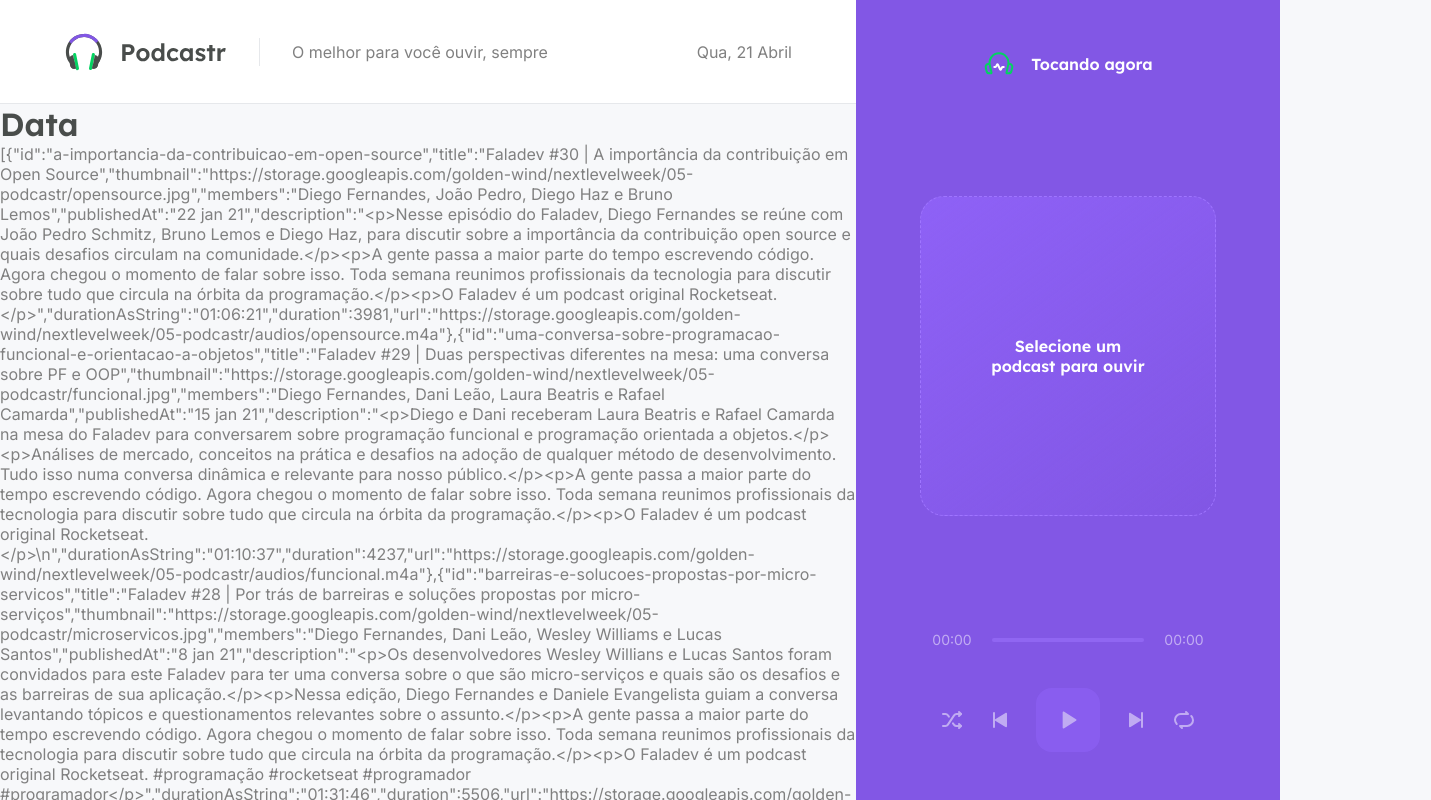
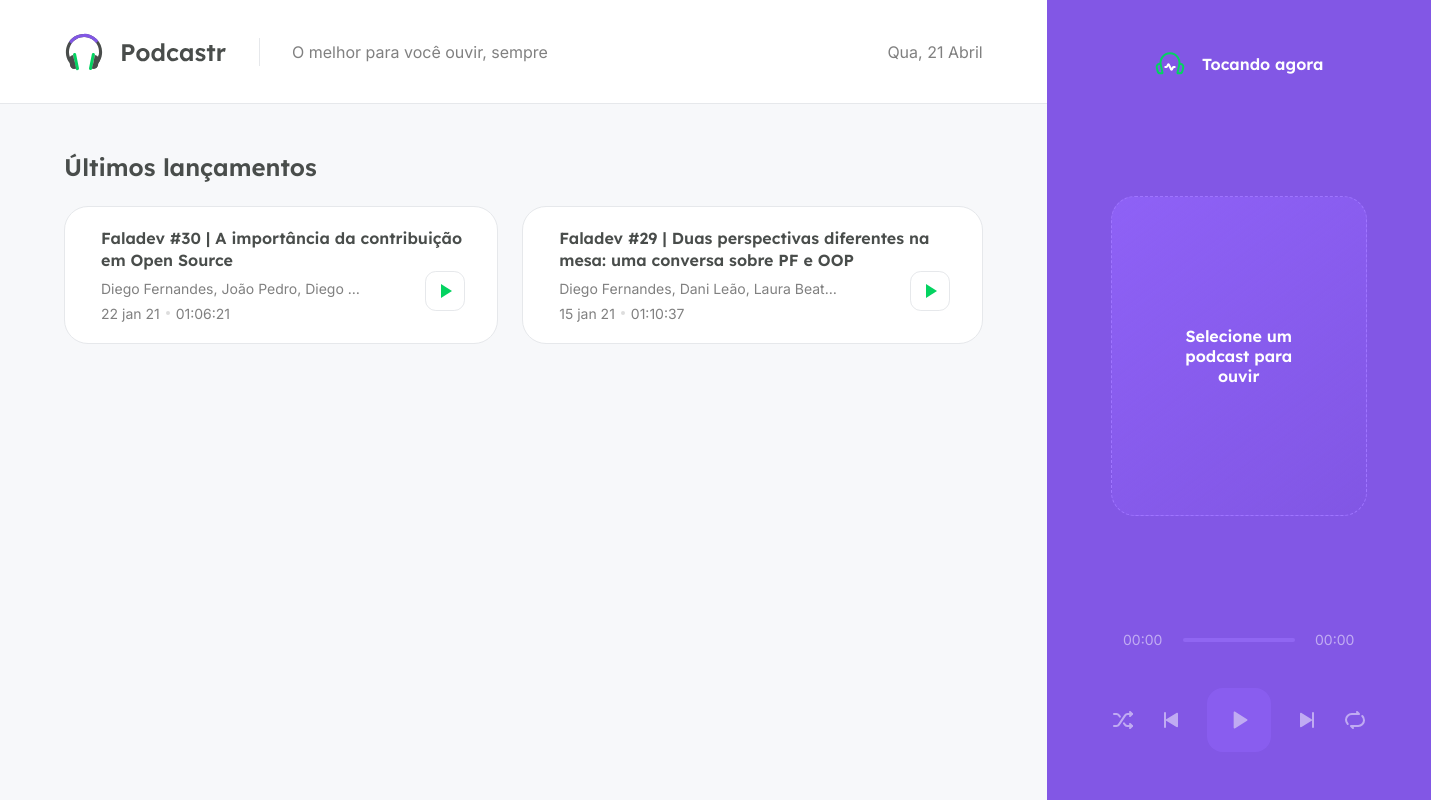
Before and after one commit to ViniciusMazon/nlw5-podcastr, a Next.js app: page / in a window 1280 px wide. Shown: the top 800 px of the page, 1431 px wide, since content can reach past the window. Built offline with nearby package versions, Linux system fonts and the light colour scheme; data requests are answered from the project's data file; grey boxes are pictures that could not be loaded.

Commit message:
feat: add lastest episodes on the home page

```diff
--- /dev/null
+++ b/next.config.js
@@ -0,0 +1,5 @@
+module.exports = {
+  images: {
+    domains: ['storage.googleapis.com']
+  }
+}
--- /dev/null
+++ b/src/pages/home.module.scss
@@ -0,0 +1,113 @@
+.homepage {
+  height: calc(100vh - 6.5rem);
+  padding: 0 4rem;
+
+  overflow-y: scroll;
+
+  h2 {
+    margin-top: 3rem;
+    margin-bottom: 1.5rem;
+  }
+}
+
+.latestEpisodes {
+  ul {
+    display: grid;
+    grid-template-columns: repeat(2, 1fr);
+    gap: 1.5rem;
+
+    list-style: none;
+
+    li {
+      display: flex;
+      align-items: center;
+
+      position: relative;
+      padding: 1.25rem;
+
+      border: 1px solid var(--gray-100);
+      border-radius: 1.5rem;
+      background: var(--white);
+    }
+
+    img {
+      width: 6rem;
+      height: 6rem;
+      border-radius: 1rem;
+    }
+
+    .episodeDetails {
+      flex: 1;
+      margin-left: 1rem;
+
+      a {
+        display: block;
+        color: var(--gray-800);
+        font-family: Lexend, sans-serif;
+        font-weight: 600;
+        text-decoration: none;
+        line-height: 1.4rem;
+
+        &:hover {
+          text-decoration: underline;
+        }
+      }
+
+      p {
+        font-size: 0.875rem;
+        margin-top: 0.5rem;
+        max-width: 70%;
+        white-space: nowrap;
+        overflow: hidden;
+        text-overflow: ellipsis;
+      }
+
+      span {
+        display: inline-block;
+        margin-top: 0.5rem;
+        font-size: 0.875rem;
+
+        &:last-child {
+          margin-left: 0.5rem;
+          padding-left: 0.5rem;
+          position: relative;
+
+          &::before {
+            content: "";
+            width: 4px;
+            height: 4px;
+            border-radius: 2px;
+            background: #ddd;
+            position: absolute;
+            left: 0;
+            top: 50%;
+            transform: translate(-50%, -50%);
+          }
+        }
+      }
+    }
+
+    button {
+      position: absolute;
+      right: 2rem;
+      bottom: 2rem;
+
+      width: 2.5rem;
+      height: 2.5rem;
+      background: var(--white);
+      border: 1px solid var(--gray-100);
+      border-radius: 0.675rem;
+      font-size: 0;
+      transition: filter 0.2s;
+
+      img {
+        width: 1.5rem;
+        height: 1.5rem;
+      }
+
+      &:hover {
+        filter: brightness(0.95);
+      }
+    }
+  }
+}
--- a/src/pages/index.tsx
+++ b/src/pages/index.tsx
@@ -1,12 +1,16 @@
 import { GetStaticProps } from "next";
+import Image from "next/image";
 import { format, parseISO } from "date-fns";
 import ptBR from "date-fns/locale/pt-BR";
 
 import api from "../services/api";
 import { convertDurationToTimeString } from "../utils/convertDurationToTimeString";
 
+import styles from "./home.module.scss";
+
 type HomeProps = {
-  episodes: Episodes[];
+  latestEpisodes: Episodes[];
+  allEpisodes: Episodes[];
 };
 
 type Episodes = {
@@ -21,11 +25,42 @@
   url: string;
 };
 
-export default function Home(props: HomeProps) {
+export default function Home({ latestEpisodes, allEpisodes }: HomeProps) {
   return (
-    <div>
-      <h1>Data</h1>
-      <p>{JSON.stringify(props.episodes)}</p>
+    <div className={styles.homepage}>
+      <section className={styles.latestEpisodes}>
+        <h2>Últimos lançamentos</h2>
+
+        <ul>
+          {latestEpisodes.map((episode) => {
+            return (
+              <li key={episode.id}>
+                <Image
+                  width={192}
+                  height={192}
+                  src={episode.thumbnail}
+                  alt={episode.title}
+                  objectFit="cover"
+                />
+
+                <div className={styles.episodeDetails}>
+                  <a href="">{episode.title}</a>
+                  <p>{episode.members}</p>
+
+                  <span>{episode.publishedAt}</span>
+                  <span>{episode.durationAsString}</span>
+                </div>
+
+                <button type="button">
+                  <img src="/play-green.svg" alt="Tocar episódio" />
+                </button>
+              </li>
+            );
+          })}
+        </ul>
+      </section>
+
+      <section className={styles.allEpisodes}></section>
     </div>
   );
 }
@@ -57,9 +92,13 @@
     };
   });
 
+  const latestEpisodes = episodes.slice(0, 2);
+  const allEpisodes = episodes.splice(2, episodes.length);
+
   return {
     props: {
-      episodes: episodes,
+      latestEpisodes,
+      allEpisodes,
     },
     revalidate: 60 * 60 * 8, // 8 hours
   };
```
